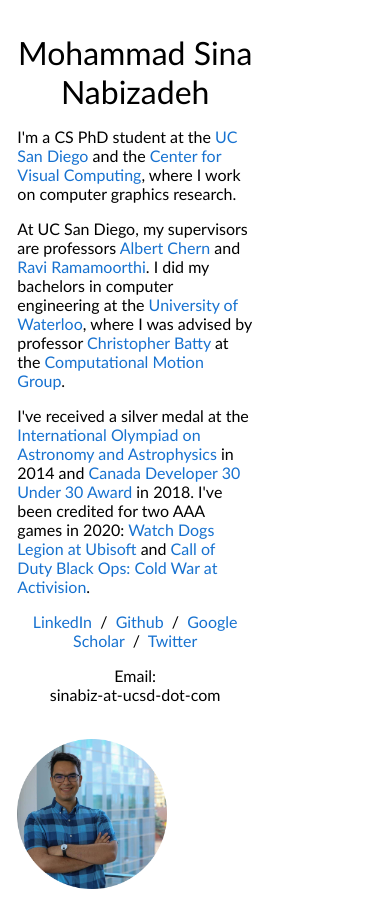
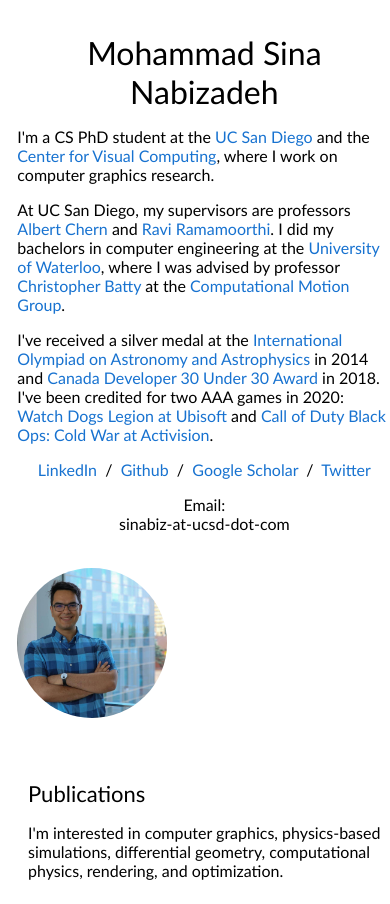
Before and after one commit to siNabiz/siNabiz.github.io, a plain HTML site: page index.html in a window 390 px wide. Shown: the top 904 px of the page. Drawn offline with Linux system fonts and the light colour scheme.

Commit message:
code slightly cleaner for phone.

```diff
--- a/index.html
+++ b/index.html
@@ -11,12 +11,12 @@
 </head>
 
 <body>
-  <table style="width:100%;max-width:800px;border:0px;border-spacing:0px;border-collapse:separate;margin-right:auto;margin-left:auto;"><tbody>
+  <table class="content_table" style="width:100%;max-width:800px;border:0px;border-spacing:0px;border-collapse:separate;margin-right:auto;margin-left:auto;"><tbody>
     <tr style="padding:0px">
       <td style="padding:0px">
         <table style="width:100%;border:0px;border-spacing:0px;border-collapse:separate;margin-right:auto;margin-left:auto;"><tbody>
           <tr style="padding:0px">
-            <td style="padding:2.5%;width:63%;vertical-align:middle">
+            <td class="bio_text_wrapper">
               <p style="text-align:center">
                 <name>Mohammad Sina Nabizadeh</name>
               </p>
@@ -42,8 +42,8 @@
 
               </p>
             </td>
-            <td style="padding:2.5%;width:40%;max-width:40%">
-              <a href="images/MohammadSinaNabizadeh.jpg"><img style="width:100%;max-width:100%" alt="profile photo" src="images/MohammadSinaNabizadeh_circle.jpg" class="hoverZoomLink"></a>
+            <td class="bio_image_wrapper">
+              <img class="bio_image" alt="profile photo" src="images/MohammadSinaNabizadeh.jpg">
             </td>
           </tr>
         </tbody></table>
@@ -357,7 +357,7 @@
           </tr>
 
           <tr onmouseout="christie_stop()" onmouseover="christie_start()">
-            <td style="padding:20px;width:25%>
+            <td style="padding:20px;width:25%">
               <div class="one">
                 <div class="two" id='christie_image'><video  width=100% height=100% muted autoplay loop>
                 <source src="images/christie.mp4" type="video/mp4">
@@ -391,7 +391,7 @@
           </tr>
 
           <tr onmouseout="ioaaleader_stop()" onmouseover="ioaaleader_start()">
-            <td style="padding:20px;width:25%>
+            <td style="padding:20px;width:25%">
               <div class="one">
                 <div class="two" id='ioaaleader_image'><video  width=100% height=100% muted autoplay loop>
                 <source src="images/ioaaleader.mp4" type="video/mp4">
--- a/stylesheet.css
+++ b/stylesheet.css
@@ -84,16 +84,23 @@ a {
   font-size: 16px
 }
 
-@media all and (max-width:500px){
-  td{
-      display:block;
-      width:100%;
-  }
 
-  tr{
-      display:block;
-      margin-bottom:30px;
-  }
+.bio_text_wrapper {
+  padding:2.5%;
+  width:63%;
+  vertical-align:middle;
+}
+
+.bio_image_wrapper {
+  padding:2.5%;
+  width:40%;
+  max-width:40%;
+}
+
+.bio_image {
+  width:100%;
+  max-width:100%;
+  border-radius:50%;
 }
 
 strong {
@@ -140,3 +147,15 @@ name {
 span.highlight {
   background-color: #ffffd0;
 }
+
+@media all and (max-width:500px){
+  .content_table td{
+      display:block;
+      width:100%;
+  }
+
+  tr{
+      display:block;
+      margin-bottom:30px;
+  }
+}
```
